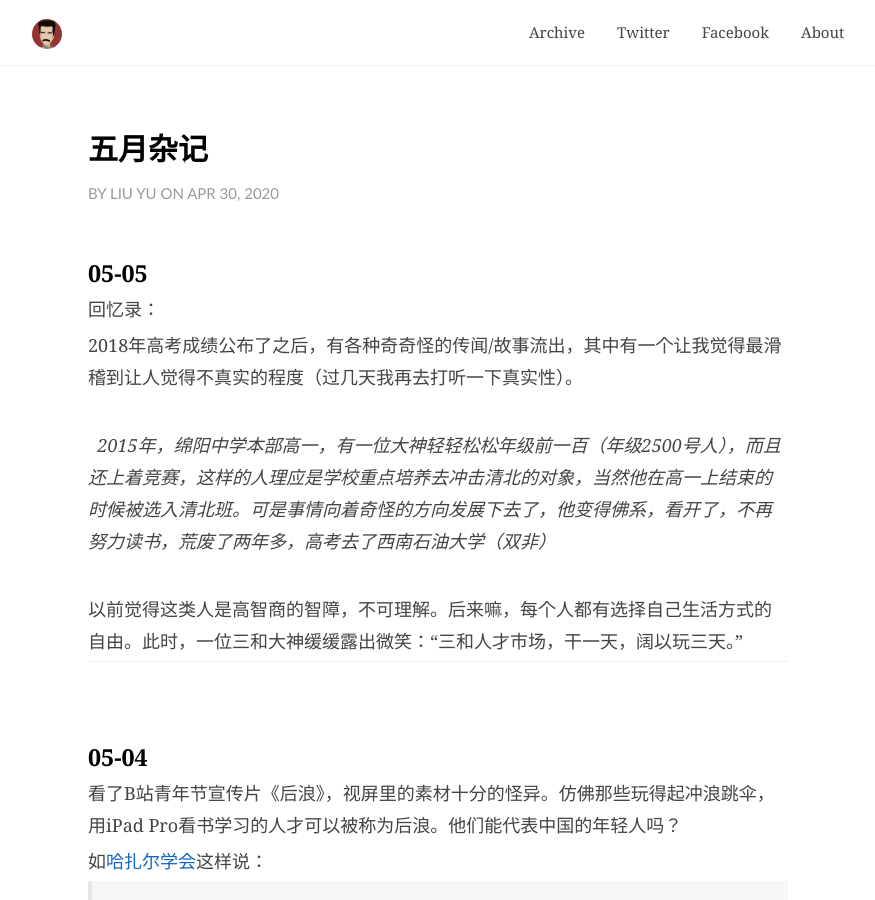
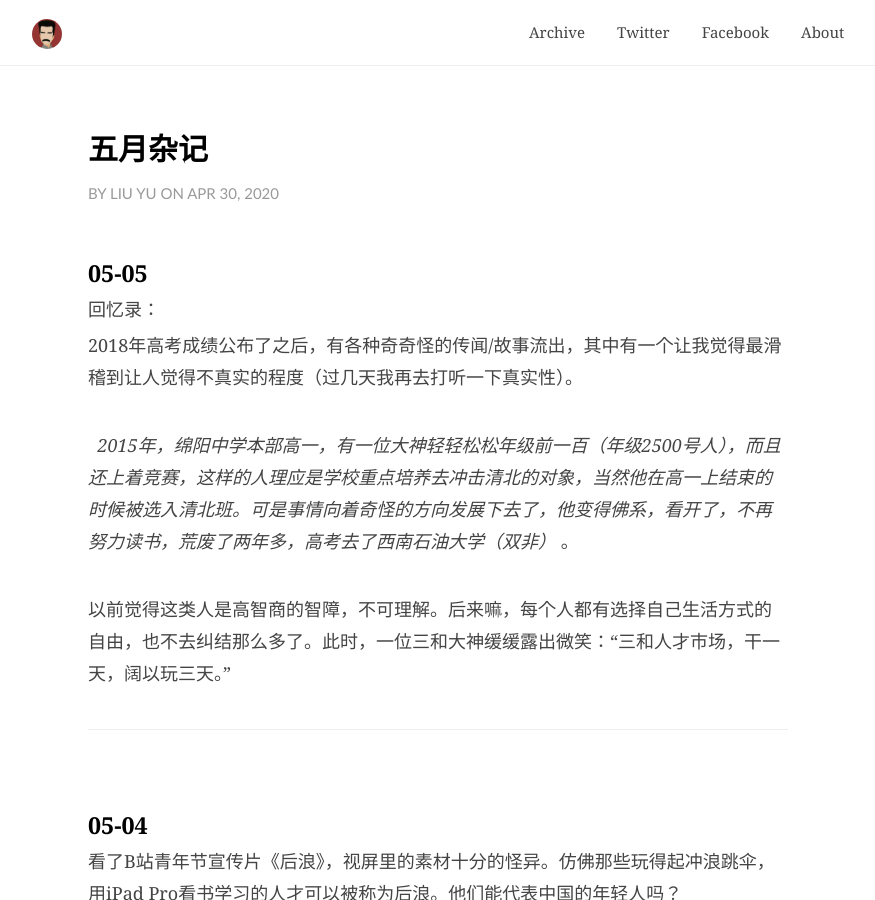
Before and after one commit to JaydenYL/JaydenYL.github.io, a Jekyll site: the page built from _posts/2020-04-26-日记.md, in a window 1280 px wide and 900 px high. Shown: the whole window, without its empty margins (202-1077 px from the left). Built offline with Jekyll 4.4.1, drawn with Linux system fonts in a browser that asks for light colours; comment, search, counter and statistics services are not loaded.

Commit message:
Update 2020-04-26-日记.md

```diff
--- a/_posts/2020-04-26-日记.md
+++ b/_posts/2020-04-26-日记.md
@@ -19,15 +19,13 @@
 
 2018年高考成绩公布了之后，有各种奇奇怪的传闻/故事流出，其中有一个让我觉得最滑稽到让人觉得不真实的程度（过几天我再去打听一下真实性）。
 
-<br>  *2015年，绵阳中学本部高一，有一位大神轻轻松松年级前一百（年级2500号人），而且还上着竞赛，这样的人理应是学校重点培养去冲击清北的对象，当然他在高一上结束的时候被选入清北班。可是事情向着奇怪的方向发展下去了，他变得佛系，看开了，不再努力读书，荒废了两年多，高考去了西南石油大学（双非）*
+<br>  *2015年，绵阳中学本部高一，有一位大神轻轻松松年级前一百（年级2500号人），而且还上着竞赛，这样的人理应是学校重点培养去冲击清北的对象，当然他在高一上结束的时候被选入清北班。可是事情向着奇怪的方向发展下去了，他变得佛系，看开了，不再努力读书，荒废了两年多，高考去了西南石油大学（双非）* 。
 
-<br>以前觉得这类人是高智商的智障，不可理解。后来嘛，每个人都有选择自己生活方式的自由。此时，一位三和大神缓缓露出微笑：“三和人才市场，干一天，阔以玩三天。”
+<br>以前觉得这类人是高智商的智障，不可理解。后来嘛，每个人都有选择自己生活方式的自由，也不去纠结那么多了。此时，一位三和大神缓缓露出微笑：“三和人才市场，干一天，阔以玩三天。”
 
 
 
-
-
-
+<br>
 
 
 
@@ -107,11 +105,17 @@
 
 <br>
 
-今年经济形势如此糟糕，失业率飙增，毕业生找工作难啊。一场突如其来的瘟疫，许多人的命运被玩弄于股掌之中。他们读了那么多书，终究还是逃不过这一切。<br>
+今年经济形势如此糟糕，失业率飙增，毕业生找工作难啊。一场突如其来的瘟疫，许多人的命运被玩弄于股掌之中。他们读了那么多书，终究还是逃不过这一切。
 
-千万毕业生不可能都去北上广深，县城才是大部分人生活的地方。挺喜欢广东的，尤其是深圳和广州。〇八年地震之后，我去了深圳继续完成二年级的学业，那一次是我人生中第一次看到海。那段时间的经历在记忆中早已被稀释，但那时候对深圳的好感慢慢延续了下来。之后去过几次深圳，但都没有过多的停留，早些年的印象也没有被抹去。深圳靠海，和悉尼一样。广州在珠江口，离海也不远。当初就想去大山中学和华工，无奈学术垃圾一枚，没考上，自己也在父母的劝说下选择了出国。代替梦想的，也只能是勉为其难。<br>
+<br>
 
-是哪个夏天思绪在废墟中腐烂，又是哪个夏天停留着一声声叹息。我想回去了，但终究是回不去了。<br>
+千万毕业生不可能都去北上广深，县城才是大部分人生活的地方。挺喜欢广东的，尤其是深圳和广州。〇八年地震之后，我去了深圳继续完成二年级的学业，那一次是我人生中第一次看到海。那段时间的经历在记忆中早已被稀释，但那时候对深圳的好感慢慢延续了下来。之后去过几次深圳，但都没有过多的停留，早些年的印象也没有被抹去。深圳靠海，和悉尼一样。广州在珠江口，离海也不远。当初就想去大山中学和华工，无奈学术垃圾一枚，没考上，自己也在父母的劝说下选择了出国。代替梦想的，也只能是勉为其难。
+
+<br>
+
+是哪个夏天思绪在废墟中腐烂，又是哪个夏天停留着一声声叹息。我想回去了，但终究是回不去了。
+
+<br>
 
 
 
```
